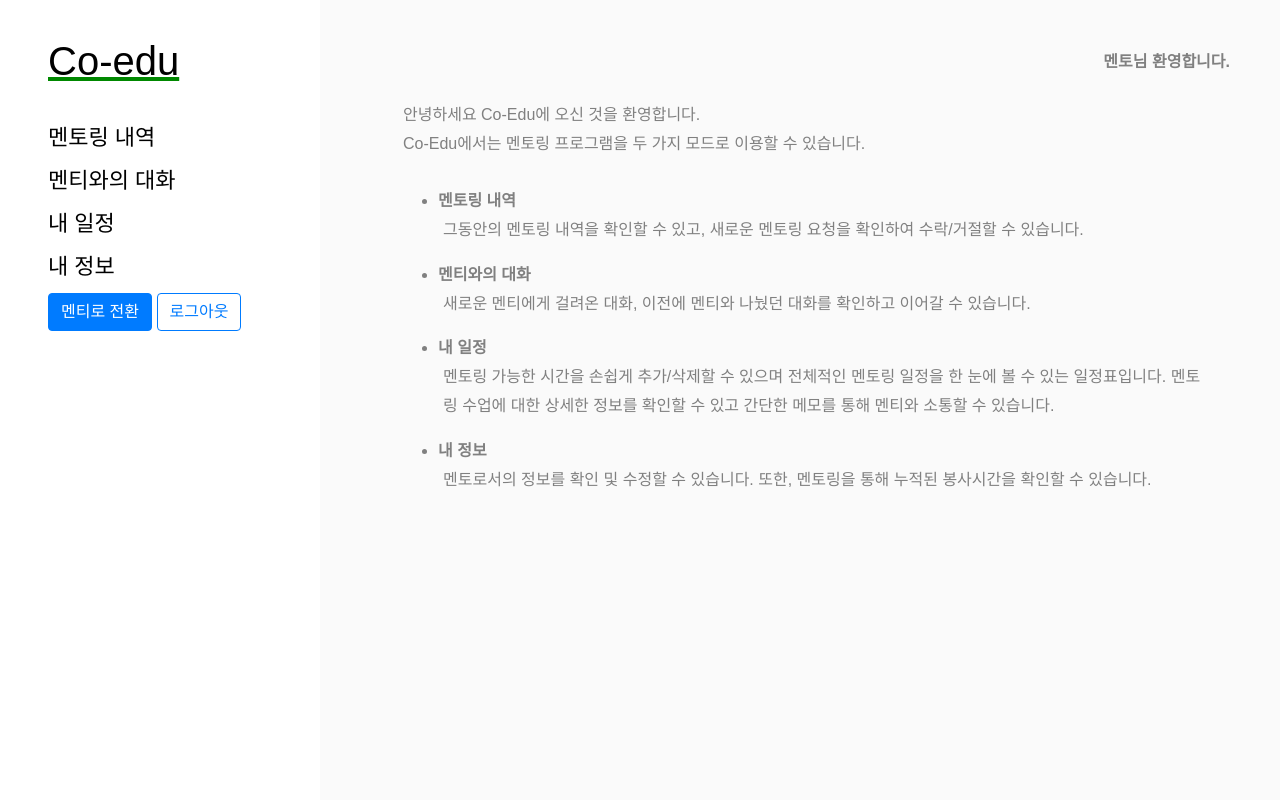
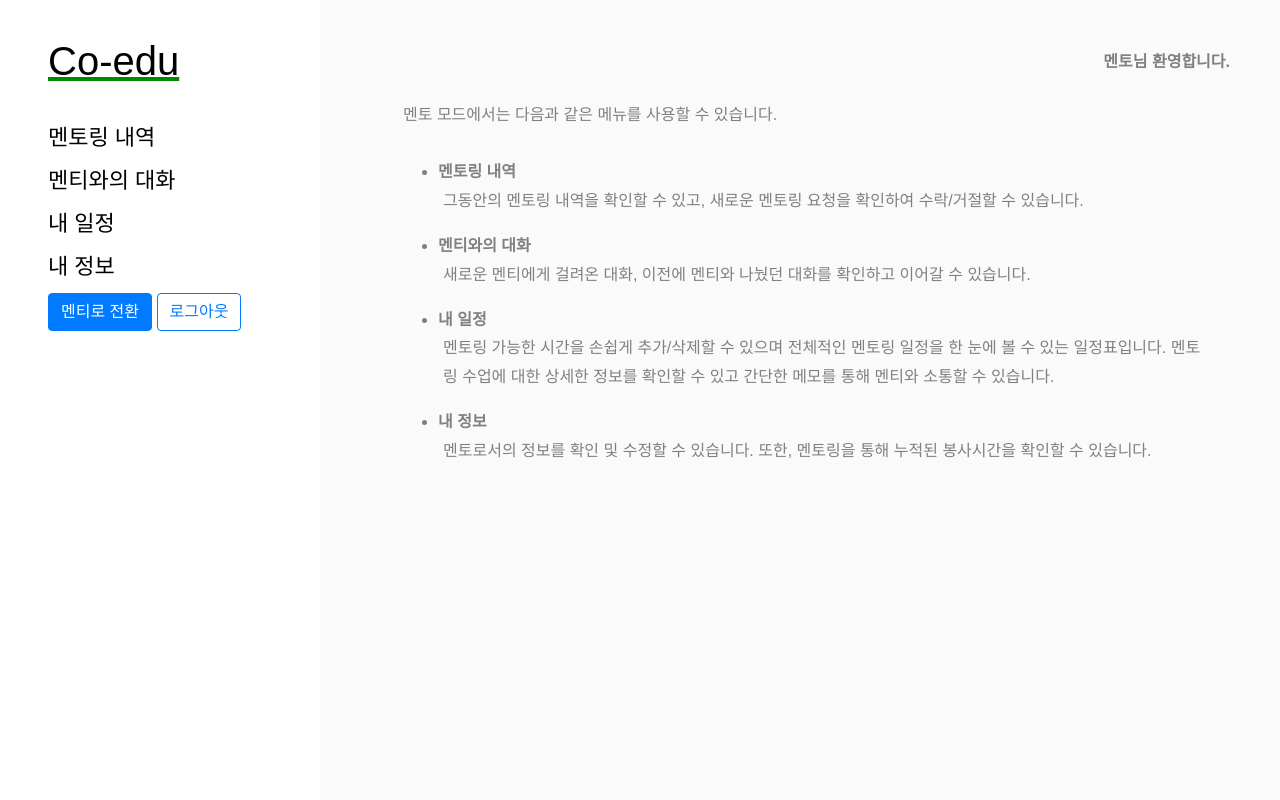
Before and after one commit to SeungEun1002/co-edu, a Django app: template mentor/templates/mentor/home.html in a window 1280 px wide. Run offline with Django 3.2, Linux system fonts and the light colour scheme; the template is opened without the code that fills it, so the values that code supplies are empty; some libraries are stand-ins or nearby versions.

Commit message:
mentor home

```diff
--- a/mentor/templates/mentor/home.html
+++ b/mentor/templates/mentor/home.html
@@ -5,11 +5,10 @@
 {% block content %}
     <div class="d-flex flex-column align-items-center container my-4 px-5">
         <div class=" container">
-            <div style="padding-left: 20px;">
-                안녕하세요 Co-Edu에 오신 것을 환영합니다. </br>
-                Co-Edu에서는 멘토링 프로그램을 두 가지 모드로 이용할 수 있습니다. </br>
+             <div style="padding-left: 20px;">
+               멘토 모드에서는 다음과 같은 메뉴를 사용할 수 있습니다. </br>
             </div>
-            </br>
+             </br>
             <div class="container">
                 <ul>
                     <li style="font-weight: bold;">멘토링 내역 </li>
```
